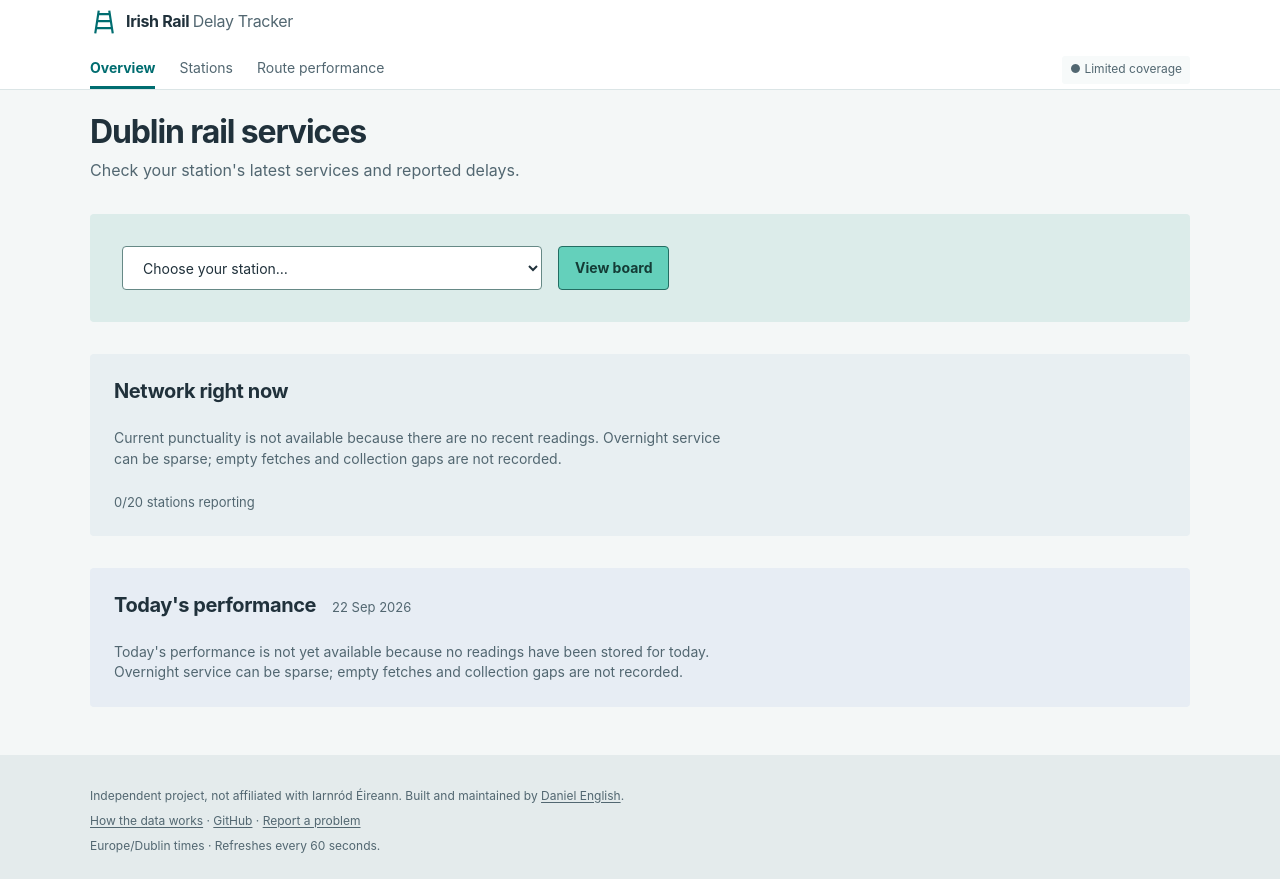
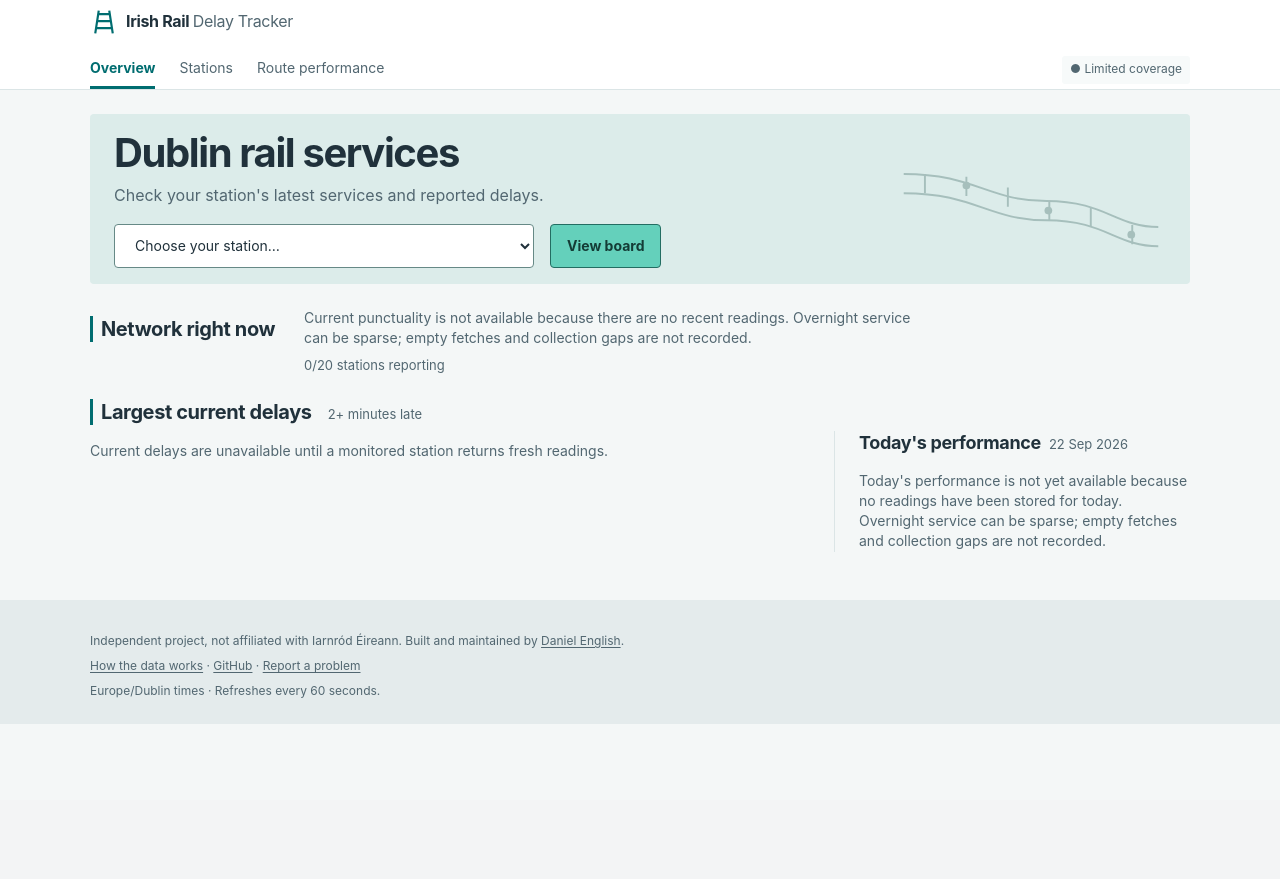
Before and after one commit to DanSom0/irish-rail-tracker, a Flask app: page / in a window 1280 px wide. After the commit the page ends 724 px from the top, so only its background shows below. Run offline with Flask 3, Linux system fonts and the light colour scheme.

Commit message:
style: compose rail overview around open statistics

```diff
--- a/app/static/style.css
+++ b/app/static/style.css
@@ -21,8 +21,6 @@
   --finder-action: #64d0bb;
   --finder-action-fg: #143c36;
   --finder-action-border: #236d62;
-  --network-bg: #e8eff2;
-  --daily-bg: #e7edf4;
   --table-head-bg: #e2ebef;
   --footer-bg: #e4ebec;
   --space-1: 8px;
@@ -59,26 +57,23 @@ a:hover { text-decoration-thickness: 2px; }
 .section-heading { display: flex; align-items: baseline; flex-wrap: wrap; gap: var(--space-1) var(--space-2); margin-bottom: var(--space-2); }
 .section-heading > span, .section-heading p, .count { color: var(--muted); font-size: 13px; font-weight: 400; }
 .section-heading a { font-size: 14px; }
-.network-card, .daily { padding: var(--space-3); border-radius: 4px; }
-.network-card { background: var(--network-bg); }
-.daily { background: var(--daily-bg); }
-.network-card .section-heading, .daily .section-heading { margin-bottom: var(--space-3); }
+.network-card .section-heading, .daily .section-heading { margin-bottom: var(--space-2); }
 .network-metrics, .daily-metrics { display: grid; grid-template-columns: 1.5fr 1fr 1fr; gap: var(--space-3); font-variant-numeric: tabular-nums; }
 .network-metrics > div, .daily-metrics > div { padding-block: var(--space-1); min-width: 0; }
 .daily-metrics { margin-bottom: var(--space-2); }
 dt { color: var(--muted); font-size: 14px; margin-bottom: var(--space-1); }
 dd { font-size: 22px; font-weight: 700; line-height: 1.3; }
-.network-metrics strong { font-size: 32px; }
+.network-metrics strong { font-size: 44px; }
 .sample, .unit { font-size: 12px; font-weight: 400; color: var(--muted); }
 .sample { display: block; margin-top: 4px; }
 .coverage { font-size: 13px; color: var(--muted); }
 .limited { background: var(--soft); color: var(--muted); border-radius: 3px; padding: 4px 8px; }
 .freshness { color: var(--muted); font-size: 13px; margin-block: var(--space-1); }
-.network-freshness { margin-top: var(--space-3); color: var(--muted); font-size: 13px; }
+.network-freshness { margin-top: var(--space-2); color: var(--muted); font-size: 13px; }
 .note, .below-card { font-size: 13px; color: var(--muted); margin-top: var(--space-1); max-width:  70ch; }
 .note { max-width:  70ch; }
 .no-delays, .empty { color: var(--muted); font-size: 14px; max-width:  60ch; }
-.no-delays { margin-block: var(--space-4); }
+.no-delays { margin-top: var(--space-2); }
 .empty { max-width:  70ch; }
 .station-filter { display: flex; align-items: center; flex-wrap: wrap; gap: var(--space-1); margin-block: var(--space-1); }
 label { font-size: 14px; font-weight: 600; }
@@ -86,17 +81,26 @@ select, button, .button { font: inherit; font-size: 14px; text-align: left; min-
 select { background: var(--surface); color: inherit; border: 1px solid var(--line); min-width: 180px; max-width: 100%; height: 44px; }
 button, .button { background: var(--accent); color: #fff; border: 1px solid var(--accent); font-weight: 700; cursor: pointer; text-decoration: none; }
 button:hover, .button:hover { filter: brightness(.9); }
-.station-start { padding: var(--space-4); background: var(--finder-bg); color: var(--finder-fg); border-radius: 4px; }
+.station-start { position: relative; overflow: hidden; padding: var(--space-2) var(--space-3); background: var(--finder-bg); color: var(--finder-fg); border-radius: 4px; }
+.station-start, .network-card, .homepage-lower { margin-block: var(--space-3); }
+.homepage-lower .current-delays, .homepage-lower .daily { margin: 0; }
+.homepage-lower .daily { margin-top: var(--space-4); }
+.network-card h2, .current-delays h2 { border-left: 3px solid var(--accent); padding-left: var(--space-1); }
+.intro-content { position: relative; z-index: 1; max-width: 690px; }
+.station-start .page-heading { margin: 0 0 var(--space-2); }
+.station-start h1 { font-size: 40px; }
+.station-start .page-heading > p { color: var(--finder-muted); margin-top: 4px; }
+.intro-rail { display: none; position: absolute; right: var(--space-3); top: 50%; transform: translateY(-50%); width: 270px; height: 128px; color: var(--finder-outline); opacity: .45; pointer-events: none; }
 .station-picker-row { display: flex; align-items: center; flex-wrap: wrap; gap: var(--space-2); }
 .station-start .station-filter { flex: 0 1 548px; margin: 0; gap: var(--space-2); }
 .station-start select { flex: 1; min-width: 180px; max-width: 420px; border-color: var(--finder-outline); }
 .station-start button { background: var(--finder-action); color: var(--finder-action-fg); border-color: var(--finder-action-border); }
 .station-start .station-filter label { position: absolute; width: 1px; height: 1px; overflow: hidden; clip-path: inset(50%); white-space: nowrap; }
 .forget-station { color: var(--finder-muted); font-size: 13px; white-space: nowrap; }
-.shortcuts { display: flex; align-items: center; flex-wrap: wrap; gap: var(--space-1); margin-top: var(--space-3); font-size: 12px; }
+.shortcuts { display: flex; align-items: center; flex-wrap: wrap; gap: var(--space-1); margin-top: var(--space-2); font-size: 12px; }
 .shortcuts span { color: var(--finder-muted); margin-right: var(--space-1); }
 .shortcuts a { border: 1px solid var(--finder-outline); border-radius: 4px; padding: 6px 10px; min-height: 32px; text-decoration: none; font-weight: 600; }
-.shortcuts a:hover { background: var(--network-bg); }
+.shortcuts a:hover { background: var(--soft); }
 .board-views { display: flex; gap: var(--space-3); margin-bottom: var(--space-1); font-size: 14px; }
 .board-views a { padding-block: var(--space-1); text-decoration: none; border-bottom: 3px solid transparent; }
 .board-views a[aria-current] { font-weight: 700; border-color: var(--accent); }
@@ -107,10 +111,9 @@ th, td { padding: var(--space-1) var(--space-2); border-bottom: 1px solid var(--
 tr > :first-child { padding-left: 0; }
 tr > :last-child { padding-right: 0; }
 thead th { font-size: 12px; color: var(--muted); font-weight: 600; border-top: 2px solid var(--line); }
-.current-delays thead th { background: var(--table-head-bg); border-top: 0; padding: 12px var(--space-2); }
+.current-delays thead th { background: var(--table-head-bg); border-top: 0; padding: var(--space-1) var(--space-2); }
 .current-delays tbody th, .current-delays tbody td { padding-inline: var(--space-2); }
 tbody th { font-weight: 600; }
-tbody tr:hover { background: var(--soft); }
 th small { display: block; font-size: 12px; font-weight: 400; color: var(--muted); margin-top: 4px; }
 .numeric, .service-time { text-align: right; white-space: nowrap; }
 .departure-board { table-layout: fixed; }
@@ -153,8 +156,32 @@ summary { cursor: pointer; padding-block: 4px; min-height: 24px; }
 .not-found > p:not(.eyebrow) { margin-block: var(--space-2); color: var(--muted); }
 .error-links { display: flex; flex-wrap: wrap; align-items: center; gap: var(--space-2); }
 .visually-hidden { position: absolute; width: 1px; height: 1px; padding: 0; margin: -1px; overflow: hidden; clip-path: inset(50%); white-space: nowrap; }
+@media (min-width: 1000px) {
+  .intro-rail { display: block; }
+  .network-card { display: grid; grid-template-columns: 190px minmax(0, 1fr); gap: 0 var(--space-3); align-items: start; }
+  .network-card .section-heading { grid-column: 1; grid-row: 1 / 3; margin: var(--space-1) 0 0; }
+  .network-card .network-metrics, .network-card .empty { grid-column: 2; grid-row: 1; }
+  .network-card .network-freshness { grid-column: 2; grid-row: 2; margin-top: var(--space-1); }
+  .homepage-lower { display: grid; grid-template-columns: minmax(0, 2fr) minmax(0, 1fr); gap: var(--space-4); align-items: start; }
+  .homepage-lower .daily { border-left: 1px solid var(--line); padding-left: var(--space-3); }
+  .homepage-lower .daily .section-heading { gap: var(--space-1); }
+  .homepage-lower .daily h2 { font-size: 18px; }
+  .homepage-lower .daily-metrics { display: block; }
+  .homepage-lower .daily-metrics > div { display: grid; grid-template-columns: 1fr auto; gap: var(--space-1); align-items: baseline; padding-block: var(--space-1); }
+  .homepage-lower .daily-metrics dt { margin: 0; font-size: 13px; }
+  .homepage-lower .daily-metrics dd { font-size: 18px; text-align: right; }
+  .homepage-lower .daily .note { font-size: 12px; }
+  .current-delays tbody th strong { display: block; }
+  .current-delays tbody th small { display: inline; margin: 0; }
+  .current-delays .reading-details { display: inline-block; margin-left: var(--space-1); }
+  .current-delays .reading-details summary { min-height: 0; padding: 0; }
+  .current-delays .reading-details[open] { display: block; margin: var(--space-1) 0 0; }
+}
+@media (min-width: 1000px) and (hover: hover) {
+  tbody tr:hover { background: var(--soft); }
+}
 @media (prefers-color-scheme: dark) {
-  :root { color: #e6edf1; background: #111b21; --surface: #1b2931; --muted: #afc1ca; --line: #354750; --soft: #20323b; --accent: #7ddbd0; --on-time: #a4e3bf; --on-time-bg: #233e32; --minor: #f5d487; --minor-bg: #433921; --major: #ffb0b5; --major-bg: #462b32; --finder-bg: #183b3d; --finder-fg: #e6edf1; --finder-muted: #c2d7d7; --finder-outline: #8daead; --finder-action: #7ddbd0; --finder-action-fg: #102a2c; --finder-action-border: #7ddbd0; --network-bg: #202d35; --daily-bg: #1c2938; --table-head-bg: #2c3e48; --footer-bg: #0c161b; }
+  :root { color: #e6edf1; background: #111b21; --surface: #1b2931; --muted: #afc1ca; --line: #354750; --soft: #20323b; --accent: #7ddbd0; --on-time: #a4e3bf; --on-time-bg: #233e32; --minor: #f5d487; --minor-bg: #433921; --major: #ffb0b5; --major-bg: #462b32; --finder-bg: #183b3d; --finder-fg: #e6edf1; --finder-muted: #c2d7d7; --finder-outline: #8daead; --finder-action: #7ddbd0; --finder-action-fg: #102a2c; --finder-action-border: #7ddbd0; --table-head-bg: #2c3e48; --footer-bg: #0c161b; }
   button, .button { color: #102a2c; }
 }
 @media (max-width: 639px) {
@@ -166,7 +193,8 @@ summary { cursor: pointer; padding-block: 4px; min-height: 24px; }
   .primary-nav a { font-size: 12px; }
   .primary-nav .data-health { margin: 0 0 var(--space-1); }
   .page-heading { margin-top: var(--space-2); }
-  .station-start { padding: var(--space-3); }
+  .station-start { padding: var(--space-2); }
+  .station-start h1 { font-size: 30px; }
   .station-start .station-filter { flex-basis: 100%; }
   .station-start select { min-width: 0; }
   .station-filter label { width: 100%; }
@@ -175,7 +203,7 @@ summary { cursor: pointer; padding-block: 4px; min-height: 24px; }
   .network-metrics, .daily-metrics { grid-template-columns: 1.45fr 1fr .8fr; gap: var(--space-1); }
   dt { font-size: 12px; }
   dd { font-size: 16px; }
-  .network-metrics strong { font-size: 26px; }
+  .network-metrics strong { font-size: 34px; }
   .sample { font-size: 11px; }
   .network-metrics dd { min-height: 0; }
   .coverage { font-size: 12px; }
--- a/app/templates/dashboard.html
+++ b/app/templates/dashboard.html
@@ -1,13 +1,16 @@
 {% extends 'base.html' %}
 {% from 'components.html' import daily, services, station_filter, empty_state with context %}
 {% block content %}
-<div class="page-heading"><h1>Dublin rail services</h1><p>Check your station's latest services and reported delays.</p></div>
-<section class="station-start" aria-label="Choose your station">
+<section class="station-start" aria-labelledby="home-heading">
+  <div class="intro-content">
+  <div class="page-heading"><h1 id="home-heading">Dublin rail services</h1><p>Check your station's latest services and reported delays.</p></div>
   <div class="station-picker-row">
     {{ station_filter(stations, station or remembered_station, 'dashboard.stations', 'Find your station', 'View board', false) }}
     {% if remembered_station %}<a class="forget-station" href="{{ url_for('dashboard.forget_station') }}">Forget my station</a>{% endif %}
   </div>
   {% if reporting_shortcuts %}<nav class="shortcuts" aria-label="Popular stations"><span>Popular stations</span>{% for code in reporting_shortcuts %}<a href="{{ url_for('dashboard.station_detail', code=code) }}">{{ code|station_name }}</a>{% endfor %}</nav>{% endif %}
+  </div>
+  <svg class="intro-rail" viewBox="0 0 280 128" aria-hidden="true" focusable="false"><g fill="none" stroke="currentColor" stroke-width="2"><path d="M8 38 C82 38 95 66 156 66 S228 93 272 93M8 58 C82 58 95 86 156 86 S228 113 272 113"/><path d="M30 38v20m43-17v20m43-9v20m43-6v20m43-13v20m43-2v20"/></g><g fill="currentColor"><circle cx="73" cy="50" r="4"/><circle cx="158" cy="76" r="4"/><circle cx="244" cy="101" r="4"/></g></svg>
 </section>
 <section class="network-card" aria-labelledby="network-heading">
   <div class="section-heading"><h2 id="network-heading">Network right now{% if station %} · {{ station|station_name }}{% endif %}</h2></div>
@@ -20,11 +23,13 @@
   {% else %}{{ empty_state("Current punctuality is not available because there are no recent readings.") }}{% endif %}
   <p class="network-freshness">{{ coverage.reporting }}/{{ coverage.total }} stations reporting{% if last_updated %} · <time datetime="{{ last_updated.isoformat() }}" title="{{ last_updated|dublin_time }}">Updated {{ age_minutes|age_text }}{% if age_minutes %} ago{% endif %}</time>{% endif %}</p>
 </section>
-{% if current_delays %}
+<div class="homepage-lower">
 <section class="current-delays" aria-labelledby="delays-heading">
   <div class="section-heading"><h2 id="delays-heading">Largest current delays</h2><span>2+ minutes late</span></div>
-  {{ services(current_delays, reading_details) }}
+  {% if current_delays %}{{ services(current_delays, reading_details) }}
+  {% elif network.trains %}<p class="no-delays">No significant delays in the latest readings · {{ 'limited coverage; only reporting stations are represented' if coverage.reporting < coverage.total else 'all monitored stations up to date' }}.</p>
+  {% else %}<p class="no-delays">Current delays are unavailable until a monitored station returns fresh readings.</p>{% endif %}
 </section>
-{% elif network.trains %}<p class="no-delays">No significant delays in the latest readings · {{ 'limited coverage; only reporting stations are represented' if coverage.reporting < coverage.total else 'all monitored stations up to date' }}.</p>{% endif %}
 {{ daily(summary, today) }}
+</div>
 {% endblock %}
```
